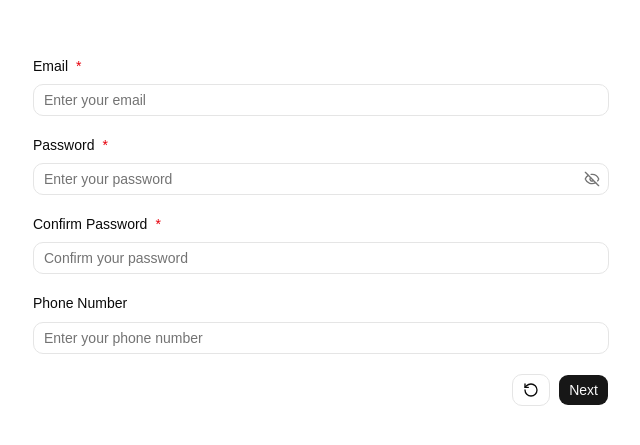
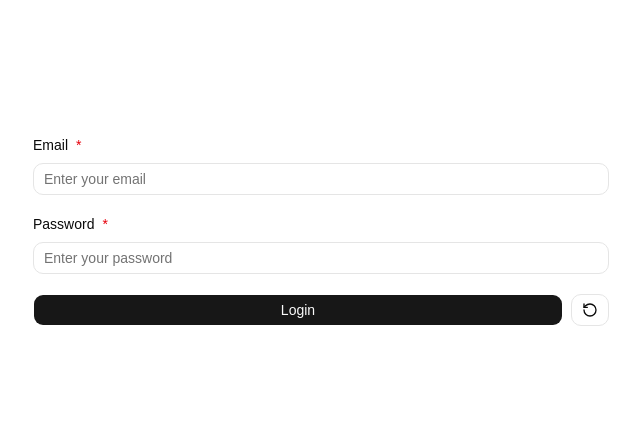
Before and after one commit to Himanshu-Sorathiya-Simform/LMS-07-SIGNIN-SIGNUP, a React (Vite) app: page / in a window 1280 px wide. Shown: the part 169-614 px from the top of the page, without its empty margins (319-959 px from the left). Built offline with nearby package versions, Linux system fonts and the light colour scheme.

Commit message:
integrate rhf to handle signin form

```diff
--- a/src/App.tsx
+++ b/src/App.tsx
@@ -1,9 +1,9 @@
-import SignupLayout from "./layouts/SignupLayout.tsx";
+import SigninLayout from "./layouts/SigninLayout.tsx";
 
 function App() {
 	return (
 		<div className="flex h-screen items-center justify-center">
-			<SignupLayout />
+			<SigninLayout />
 		</div>
 	);
 }
--- a/src/components/fields/DateField.tsx
+++ b/src/components/fields/DateField.tsx
@@ -31,8 +31,8 @@ export function DateField({
 }: DateFieldProps) {
 	return (
 		<Field
-			data-disabled={disabled ? "" : undefined}
-			data-invalid={invalid ? "" : undefined}
+			data-disabled={disabled ? true : undefined}
+			data-invalid={invalid ? true : undefined}
 		>
 			<FieldLabel htmlFor={id}>
 				{label}
--- a/src/components/fields/DropdownField.tsx
+++ b/src/components/fields/DropdownField.tsx
@@ -39,8 +39,8 @@ export function DropdownField({
 }: DropdownFieldProps) {
 	return (
 		<Field
-			data-disabled={disabled ? "" : undefined}
-			data-invalid={invalid ? "" : undefined}
+			data-disabled={disabled ? true : undefined}
+			data-invalid={invalid ? true : undefined}
 		>
 			<FieldLabel htmlFor={id}>
 				{label}
--- a/src/components/fields/InputField.tsx
+++ b/src/components/fields/InputField.tsx
@@ -5,17 +5,13 @@ import {
 	InputGroupAddon,
 	InputGroupInput,
 } from "@/components/ui/input-group";
+import type { InputHTMLAttributes } from "react";
 
-interface InputFieldProps {
+interface InputFieldProps extends InputHTMLAttributes<HTMLInputElement> {
 	id: string;
 	label: string;
-	className?: string;
-	placeholder?: string;
-	type?: string;
-	description?: string;
-	disabled?: boolean;
-	invalid?: boolean;
-	required?: boolean;
+	description?: string | undefined;
+	invalid?: boolean | undefined;
 	endAddon?: React.ReactNode;
 }
 
@@ -30,11 +26,12 @@ export function InputField({
 	invalid = false,
 	required = false,
 	endAddon = "",
+	...rhfProps
 }: InputFieldProps) {
 	return (
 		<Field
-			data-disabled={disabled ? "" : undefined}
-			data-invalid={invalid ? "" : undefined}
+			data-disabled={disabled ? true : undefined}
+			data-invalid={invalid ? true : undefined}
 		>
 			<FieldLabel htmlFor={id}>
 				{label}
@@ -50,6 +47,7 @@ export function InputField({
 						placeholder={placeholder}
 						disabled={disabled}
 						aria-invalid={invalid}
+						{...rhfProps}
 					/>
 
 					<InputGroupAddon align="inline-end">{endAddon}</InputGroupAddon>
@@ -61,6 +59,7 @@ export function InputField({
 					placeholder={placeholder}
 					disabled={disabled}
 					aria-invalid={invalid}
+					{...rhfProps}
 				/>
 			}
 
--- a/src/features/auth/SigninForm.tsx
+++ b/src/features/auth/SigninForm.tsx
@@ -2,24 +2,56 @@ import { InputField } from "@/components/fields/InputField.tsx";
 import { Button } from "@/components/ui/button.tsx";
 import { FieldGroup } from "@/components/ui/field.tsx";
 import FormActions from "@/features/auth/components/FormActions";
+import { type SigninSchema, signinSchema } from "@/schemas/SigninSchema.ts";
+import { zodResolver } from "@hookform/resolvers/zod";
 import { RotateCcw } from "lucide-react";
+import { type SubmitHandler, useForm } from "react-hook-form";
 
 function SigninForm() {
+	const {
+		register,
+		handleSubmit,
+		formState: { errors },
+	} = useForm<SigninSchema>({
+		resolver: zodResolver(signinSchema),
+		defaultValues: {
+			email: "",
+			password: "",
+		},
+	});
+
+	const onSubmit: SubmitHandler<SigninSchema> = (data: SigninSchema) => {
+		console.log(data);
+	};
+
 	return (
-		<form className="w-full">
+		<form
+			onSubmit={handleSubmit(onSubmit)}
+			className="w-full"
+		>
 			<FieldGroup>
 				<InputField
 					id={"input-field-email"}
 					label={"Email"}
-					className="focus-visible:ring-1"
+					type={"email"}
+					className={"focus-visible:ring-1"}
 					placeholder={"Enter your email"}
+					required
+					description={errors.email?.message}
+					invalid={!!errors.email}
+					{...register("email")}
 				/>
 
 				<InputField
 					id={"input-field-password"}
 					label={"Password"}
-					className="focus-visible:ring-1"
+					type={"password"}
+					className={"focus-visible:ring-1"}
 					placeholder={"Enter your password"}
+					required
+					description={errors.password?.message}
+					invalid={!!errors.password}
+					{...register("password")}
 				/>
 
 				<FormActions className="justify-center">
```
